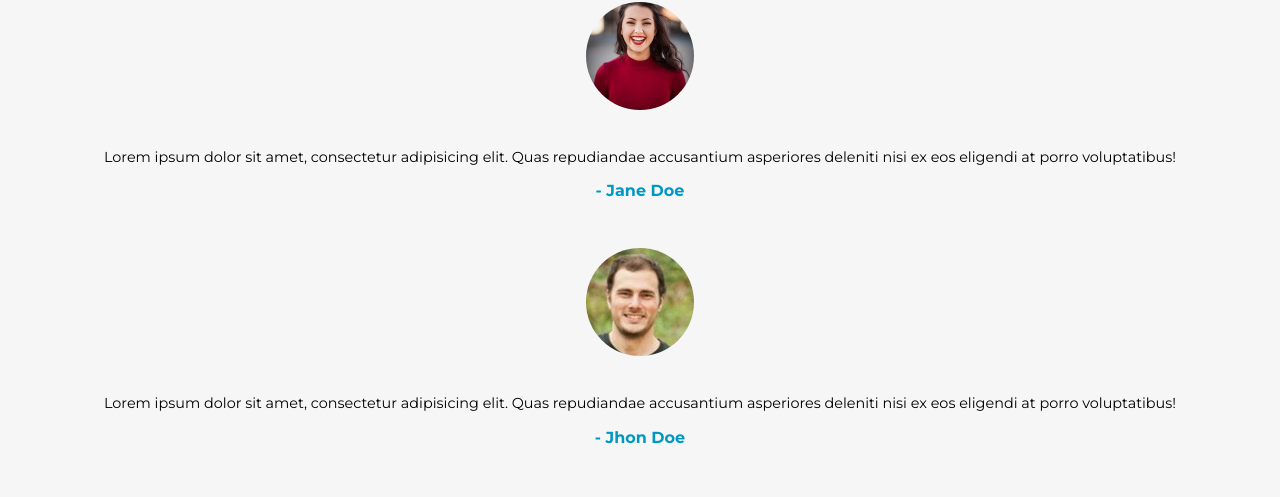
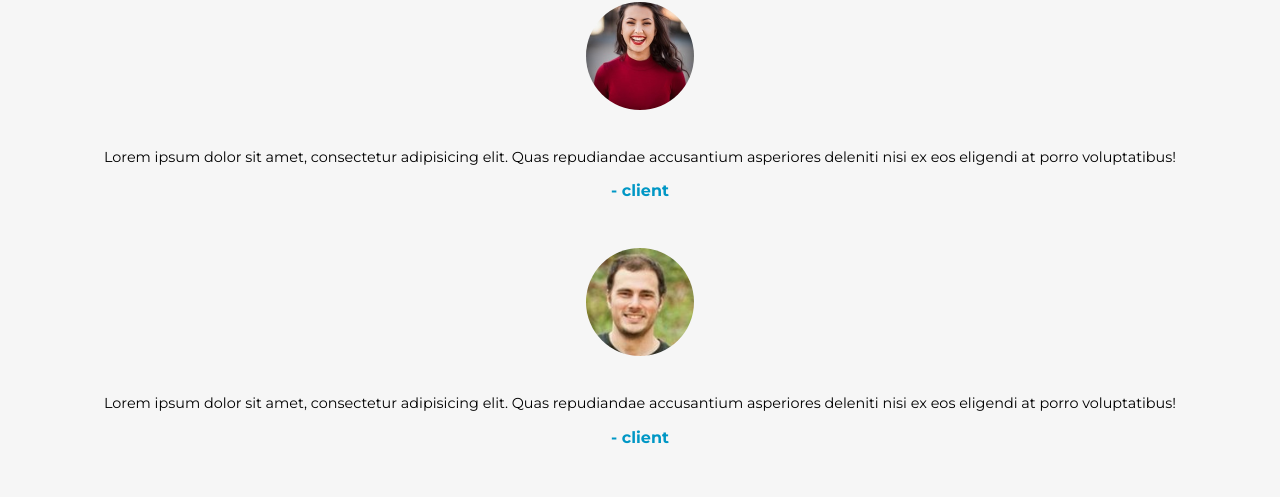
Before and after one commit to FardinHasanShuvo/Hello-World-, a plain HTML site: page index.html in a window 1280 px wide. Shown: the part 1199-1696 px from the top of the page. Drawn offline with Linux system fonts and the light colour scheme.

Commit message:
Update index.html

```diff
--- a/index.html
+++ b/index.html
@@ -80,7 +80,7 @@
                 repudiandae accusantium asperiores deleniti nisi ex eos eligendi
                 at porro voluptatibus!
               </blockquote>
-              <figcaption>- Jane Doe</figcaption>
+              <figcaption>- client</figcaption>
             </figure>
           </li>
           <li>
@@ -91,7 +91,7 @@
                 repudiandae accusantium asperiores deleniti nisi ex eos eligendi
                 at porro voluptatibus!
               </blockquote>
-              <figcaption>- Jhon Doe</figcaption>
+              <figcaption>- client</figcaption>
             </figure>
           </li>
         </ul>
```
